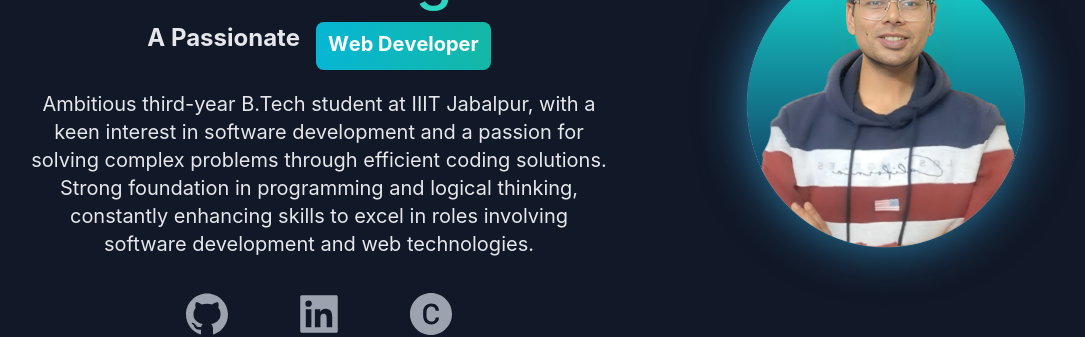
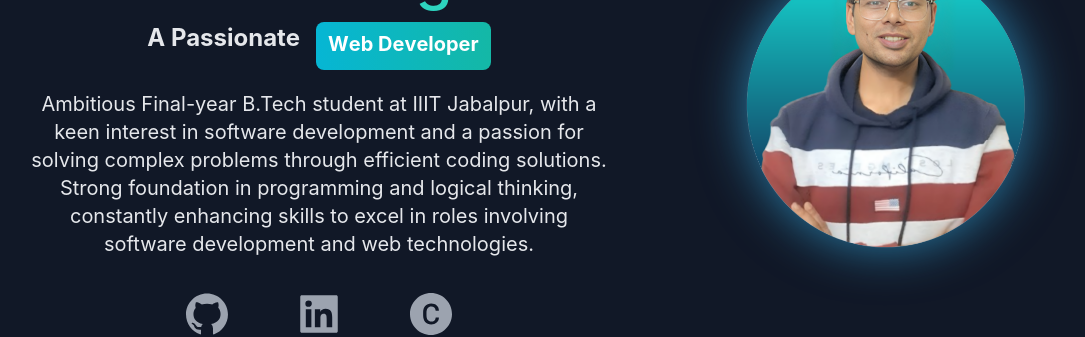
Before and after one commit to harshit-G51102/Portfolio, a Next.js app: page / in a window 1280 px wide. Shown: the part 226-563 px from the top of the page, without its empty margins (147-1232 px from the left). Built offline with nearby package versions, Linux system fonts and the light colour scheme.

Commit message:
Update index.js

```diff
--- a/pages/index.js
+++ b/pages/index.js
@@ -84,7 +84,7 @@ export default function Home() {
                 />
               </div>
               <p className="text-md py-5 leading-8 text-gray-800 dark:text-gray-200 max-w-xl mx-auto md:text-xl">
-                Ambitious third-year B.Tech student at IIIT Jabalpur, with a keen interest in software development and a passion for solving complex problems through efficient coding solutions. Strong foundation in programming and logical thinking, constantly enhancing skills to excel in roles involving software development and web technologies.
+                Ambitious Final-year B.Tech student at IIIT Jabalpur, with a keen interest in software development and a passion for solving complex problems through efficient coding solutions. Strong foundation in programming and logical thinking, constantly enhancing skills to excel in roles involving software development and web technologies.
               </p>
               <div className="text-5xl flex justify-center gap-16 py-3 text-gray-600 dark:text-gray-400">
                 <a className="links" href="https://github.com/harshit-G51102"><AiFillGithub /></a>
```
